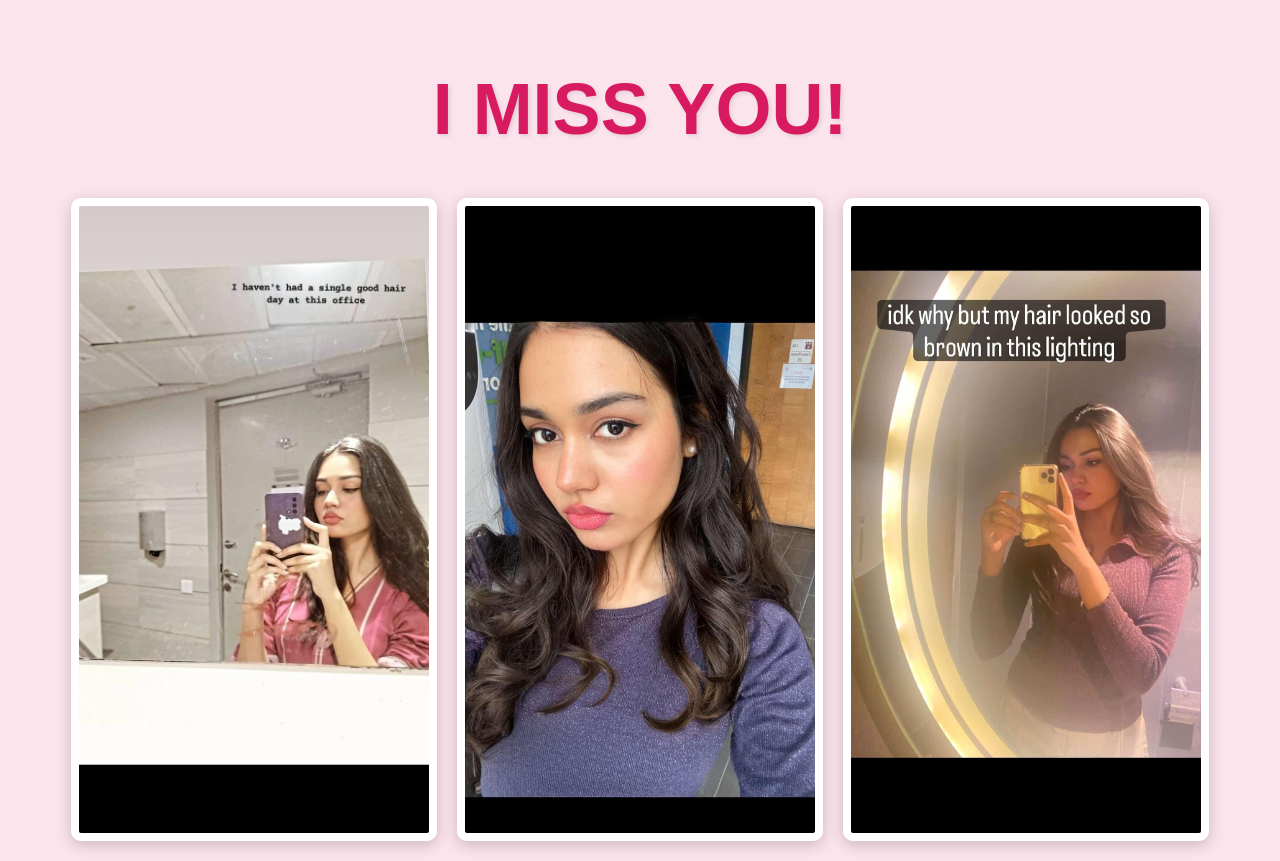
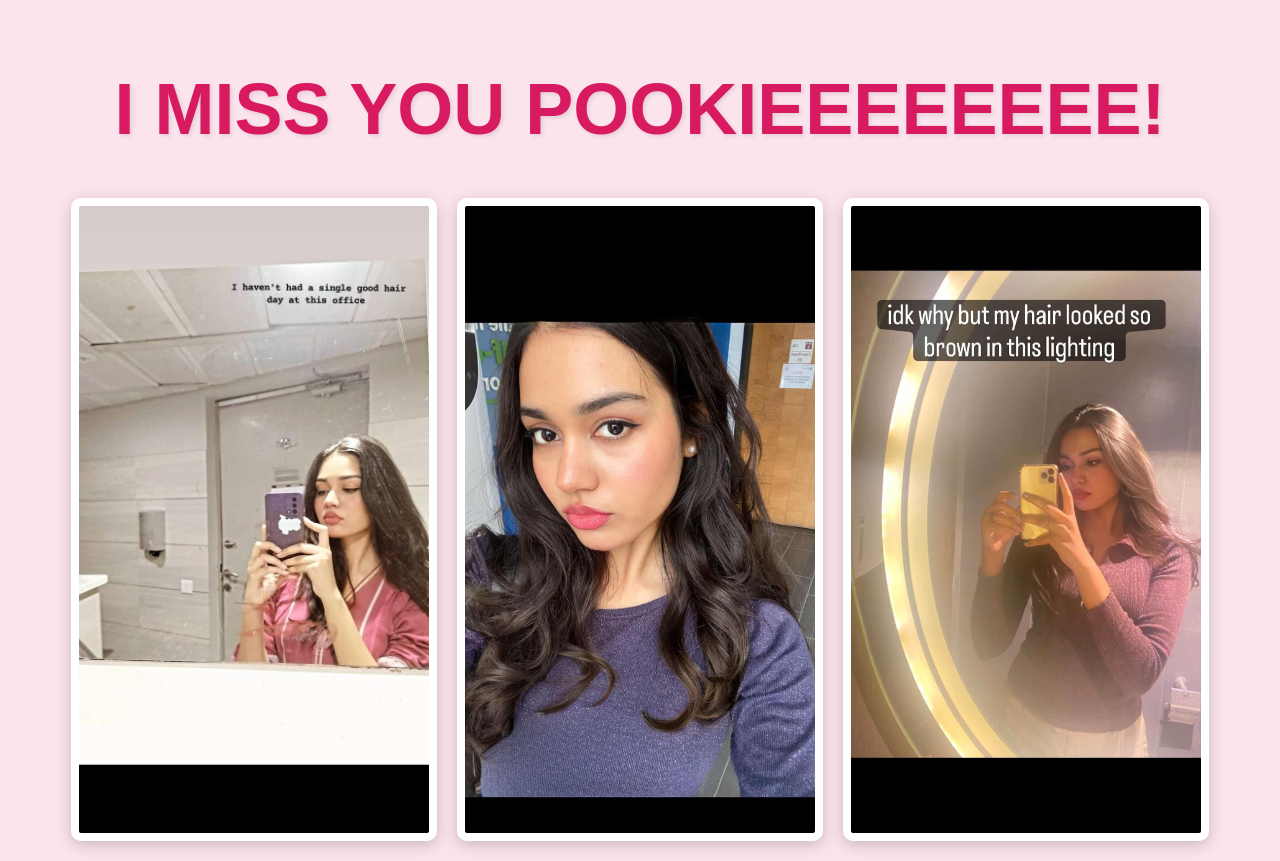
Before and after one commit to ali-azain/kash, a plain HTML site: page index.html in a window 1280 px wide. Both pictures are taken after a click on the element "🎁 A Surprise For You...". Drawn offline with Linux system fonts and the light colour scheme.

Commit message:
Update index.html

```diff
--- a/index.html
+++ b/index.html
@@ -23,7 +23,7 @@
     <div id="main-content">
 
         <!-- This is the main message -->
-        <h1>I MISS YOU!</h1>
+        <h1>I MISS YOU POOKIEEEEEEEE!</h1>
 
         <!-- This is your photo gallery -->
         <div class="gallery">
```
